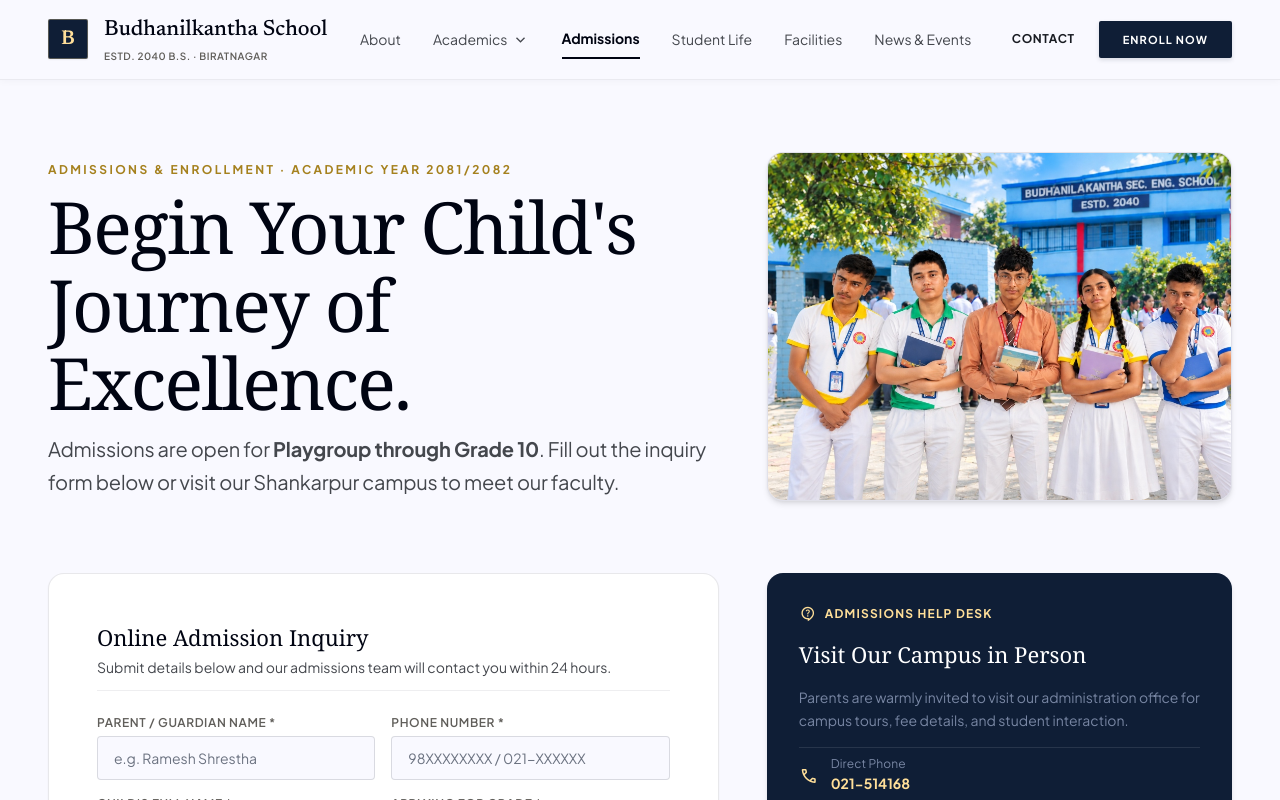
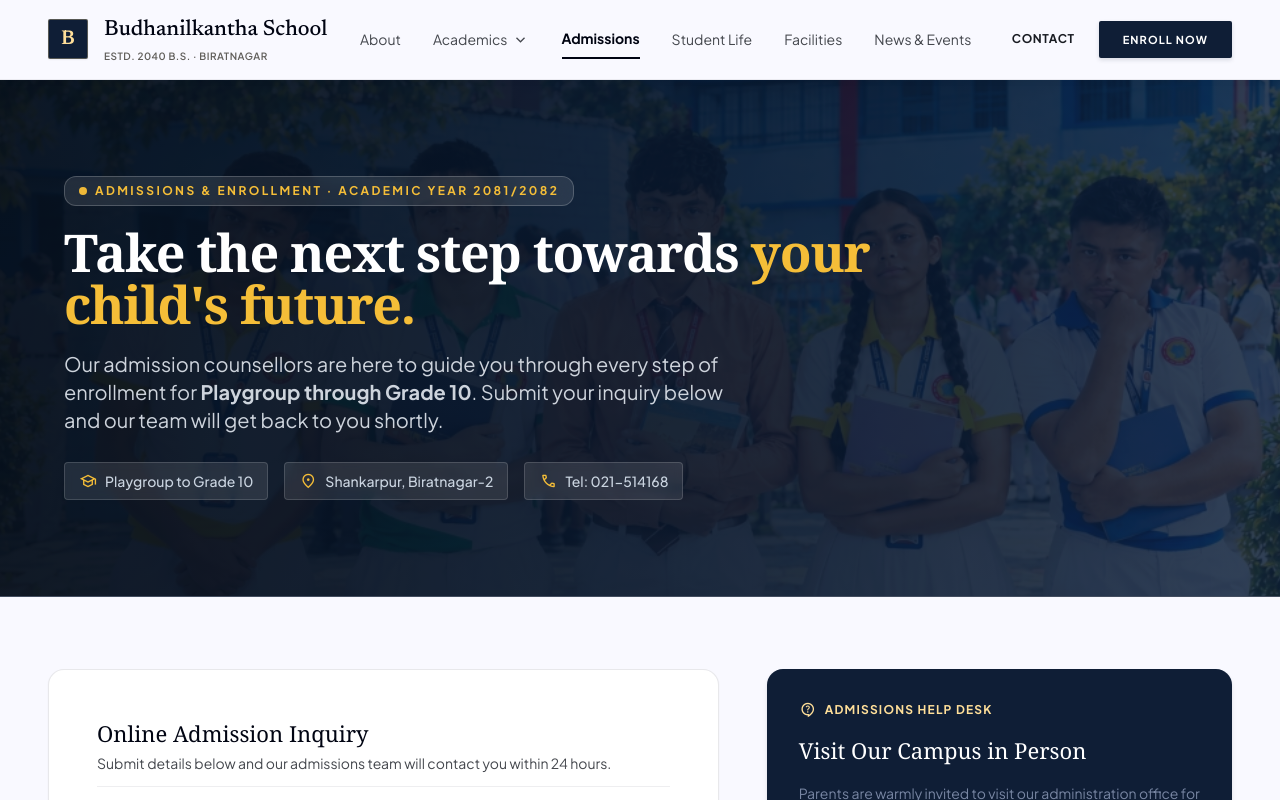
Before and after one commit to utsavdulal/budhanilkantha-school, a React (Vite) app: page /admissions in a window 1280 px wide. Shown: the top 800 px of the page. Built offline with nearby package versions, Linux system fonts and the light colour scheme.

Commit message:
revert: switch back to Islington-style full-bleed hero banner for admissions

```diff
--- a/src/pages/StJudeAdmissions.tsx
+++ b/src/pages/StJudeAdmissions.tsx
@@ -54,34 +54,59 @@ export default function StJudeAdmissions() {
 
       {/* MAIN CONTENT */}
       <main className="w-full pt-18 sm:pt-20 bg-surface">
-        <div className="w-full px-4 sm:px-6 md:px-8 lg:px-10 xl:px-12 2xl:px-16 py-space-2xl md:py-space-3xl space-y-space-3xl">
+        {/* 1. ISLINGTON-STYLE FULL-WIDTH HERO BANNER */}
+        <section className="relative w-full bg-[#0a192f] text-white py-12 sm:py-16 md:py-20 lg:py-24 overflow-hidden border-b border-outline-variant/30">
+          {/* Background Photo */}
+          <div
+            className="absolute inset-0 bg-cover bg-center scale-105 transition-transform duration-1000"
+            style={{ backgroundImage: `url('/images/enrollment-students.jpg')` }}
+          />
 
-          {/* HEADER SECTION (EXACT ORIGINAL TYPOGRAPHY & COLORS WITH PHOTO ON RIGHT) */}
-          <div className="grid grid-cols-1 lg:grid-cols-12 gap-8 lg:gap-12 items-center">
-            {/* Left Column: Exact Original Text & Colors */}
-            <div className="lg:col-span-7 space-y-space-xs">
-              <span className="font-label-caps text-label-caps uppercase tracking-[0.2em] text-on-tertiary-container font-bold">
-                ADMISSIONS &amp; ENROLLMENT · ACADEMIC YEAR 2081/2082
-              </span>
-              <h1 className="font-headline-xl md:text-display-hero text-headline-xl text-primary font-serif font-normal leading-tight">
-                Begin Your Child's Journey of Excellence.
+          {/* Cinematic Dark Gradient Overlay (Islington appointment style) */}
+          <div className="absolute inset-0 bg-gradient-to-r from-[#071324]/95 via-[#0a1d38]/90 to-[#0e274a]/80" />
+          <div className="absolute inset-0 bg-black/20 pointer-events-none" />
+
+          <div className="w-full px-4 sm:px-6 md:px-8 lg:px-12 xl:px-16 relative z-10">
+            <div className="max-w-4xl space-y-4 sm:space-y-5">
+
+              {/* Category Pill */}
+              <div className="inline-flex items-center gap-2 px-3.5 py-1.5 rounded-full bg-white/10 backdrop-blur-md border border-white/20 text-[#f5be38] text-xs uppercase tracking-[0.2em] font-bold">
+                <span className="w-2 h-2 rounded-full bg-[#f5be38] animate-pulse" />
+                <span>Admissions &amp; Enrollment · Academic Year 2081/2082</span>
+              </div>
+
+              {/* Main Large Heading with Highlight Span */}
+              <h1 className="text-3xl sm:text-4xl md:text-5xl lg:text-[52px] font-serif font-bold text-white tracking-tight leading-[1.15]">
+                Take the next step towards <span className="text-[#f5be38]">your child's future.</span>
               </h1>
-              <p className="font-body-lead text-body-lead text-on-surface-variant leading-relaxed pt-1">
-                Admissions are open for <strong>Playgroup through Grade 10</strong>. Fill out the inquiry form below or visit our Shankarpur campus to meet our faculty.
+
+              {/* Subtitle / Lead Paragraph */}
+              <p className="text-base sm:text-lg md:text-xl text-slate-200/90 max-w-2xl font-normal leading-relaxed">
+                Our admission counsellors are here to guide you through every step of enrollment for <strong>Playgroup through Grade 10</strong>. Submit your inquiry below and our team will get back to you shortly.
               </p>
-            </div>
 
-            {/* Right Column: Photo in the Blank Space */}
-            <div className="lg:col-span-5">
-              <div className="relative rounded-2xl overflow-hidden shadow-md border border-outline-variant/40 bg-surface-container-low aspect-[16/10] sm:aspect-[16/9] lg:aspect-[4/3] group">
-                <img
-                  src="/images/enrollment-students.jpg"
-                  alt="Budhanilkantha School Students"
-                  className="w-full h-full object-cover group-hover:scale-105 transition-transform duration-700"
-                />
+              {/* Quick Contact & Info Chips */}
+              <div className="pt-2 flex flex-wrap items-center gap-3 sm:gap-4 text-xs sm:text-sm text-slate-300 font-medium">
+                <div className="flex items-center gap-2 bg-white/10 backdrop-blur-sm border border-white/15 px-3.5 py-2 rounded-lg">
+                  <span className="material-symbols-outlined text-[18px] text-[#f5be38]">school</span>
+                  <span>Playgroup to Grade 10</span>
+                </div>
+                <div className="flex items-center gap-2 bg-white/10 backdrop-blur-sm border border-white/15 px-3.5 py-2 rounded-lg">
+                  <span className="material-symbols-outlined text-[18px] text-[#f5be38]">location_on</span>
+                  <span>Shankarpur, Biratnagar-2</span>
+                </div>
+                <div className="flex items-center gap-2 bg-white/10 backdrop-blur-sm border border-white/15 px-3.5 py-2 rounded-lg">
+                  <span className="material-symbols-outlined text-[18px] text-[#f5be38]">call</span>
+                  <span>Tel: 021-514168</span>
+                </div>
               </div>
+
             </div>
           </div>
+        </section>
+
+        {/* 2. FORM & ADMISSIONS CONTENT CONTAINER */}
+        <div className="w-full px-4 sm:px-6 md:px-8 lg:px-10 xl:px-12 2xl:px-16 py-space-2xl md:py-space-3xl space-y-space-3xl">
 
           {/* MAIN 2-COLUMN SECTION: FORM & ESSENTIAL INFO */}
           <div className="grid grid-cols-1 lg:grid-cols-12 gap-space-2xl items-start">
```
